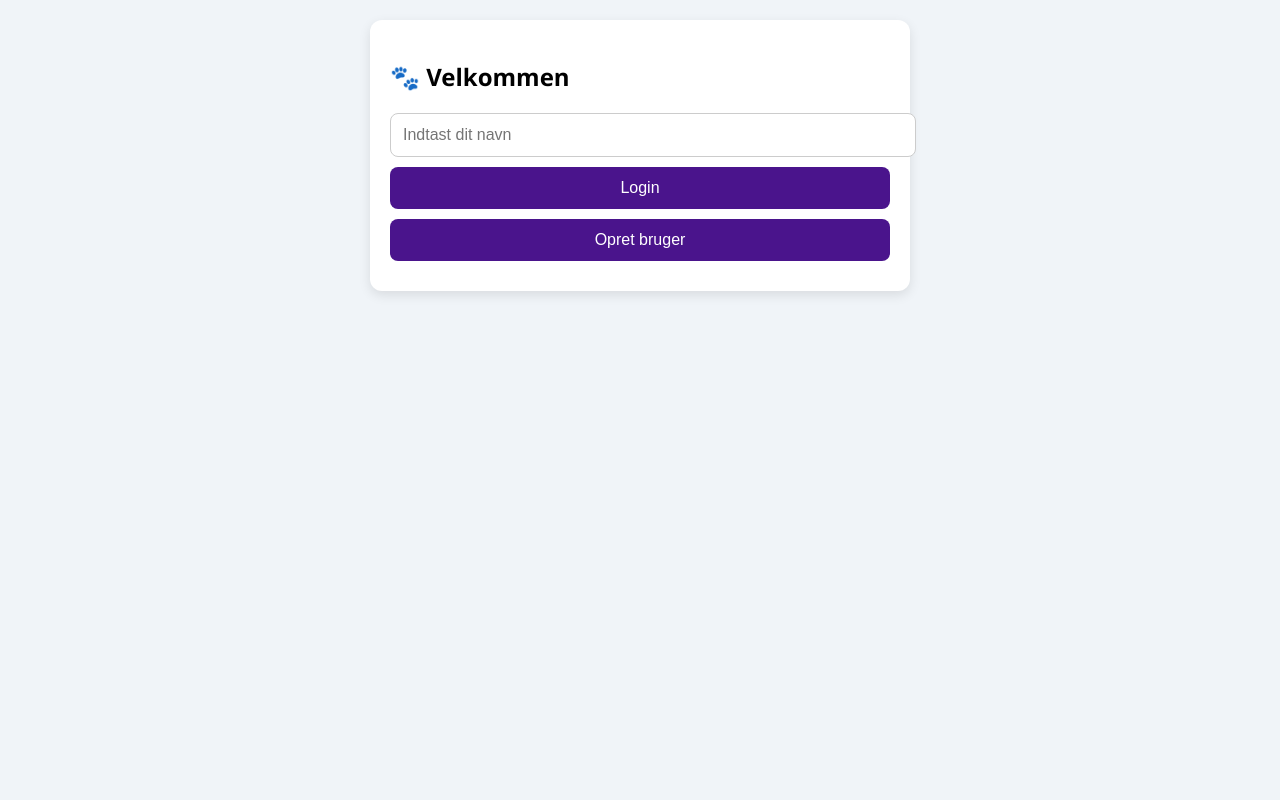
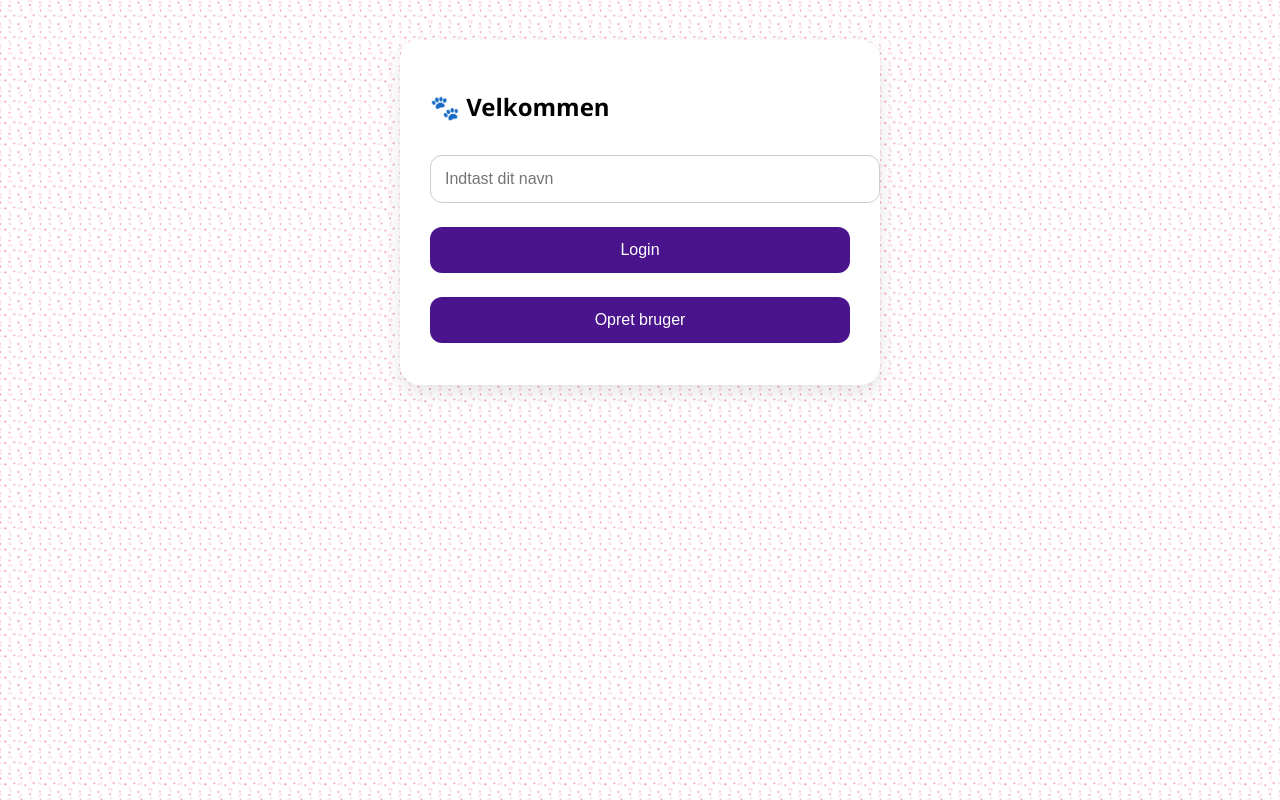
Before and after one commit to Mouhammad2011/din-hunde-traener, a plain HTML site: page index.html in a window 1280 px wide. Drawn offline with Linux system fonts and the light colour scheme.

Commit message:
Update style.css

```diff
--- a/style.css
+++ b/style.css
@@ -1,17 +1,21 @@
 body {
+  margin: 0;
   font-family: 'Segoe UI', sans-serif;
-  background: #f0f4f8;
-  margin: 0;
-  padding: 20px;
+  background: linear-gradient(to right, #e0f7fa, #fce4ec);
+  background-image: url('assets/paw-bg.png');
+  background-repeat: repeat;
+  background-size: 40px;
 }
 
 .screen {
-  max-width: 500px;
-  margin: auto;
+  width: 100%;
+  max-width: 420px;
+  margin: 40px auto;
   background: white;
-  padding: 20px;
-  border-radius: 12px;
-  box-shadow: 0 4px 12px rgba(0,0,0,0.1);
+  padding: 30px;
+  border-radius: 20px;
+  box-shadow: 0 8px 20px rgba(0,0,0,0.1);
+  transition: transform 0.5s ease;
 }
 
 .hidden {
@@ -19,12 +23,11 @@ body {
 }
 
 input, button {
-  display: block;
   width: 100%;
-  margin: 10px 0;
-  padding: 12px;
+  margin: 12px 0;
+  padding: 14px;
   font-size: 16px;
-  border-radius: 8px;
+  border-radius: 12px;
   border: 1px solid #ccc;
 }
 
@@ -33,6 +36,7 @@ button {
   color: white;
   border: none;
   cursor: pointer;
+  transition: background-color 0.3s ease;
 }
 
 button:hover {
@@ -48,3 +52,8 @@ button:hover {
 .tab {
   padding: 10px;
 }
+
+input[type="range"] {
+  width: 100%;
+  accent-color: #4a148c;
+}
```
